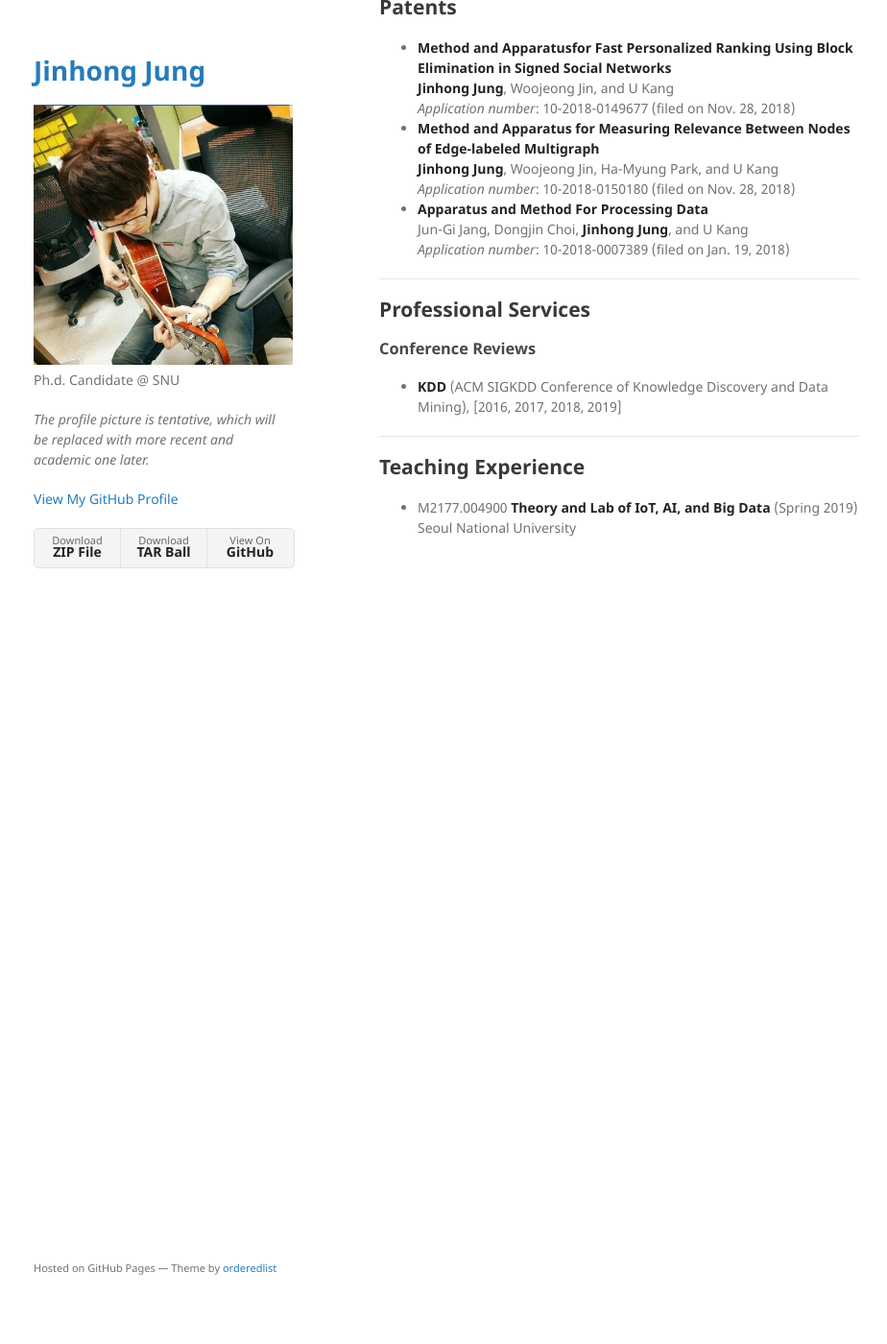
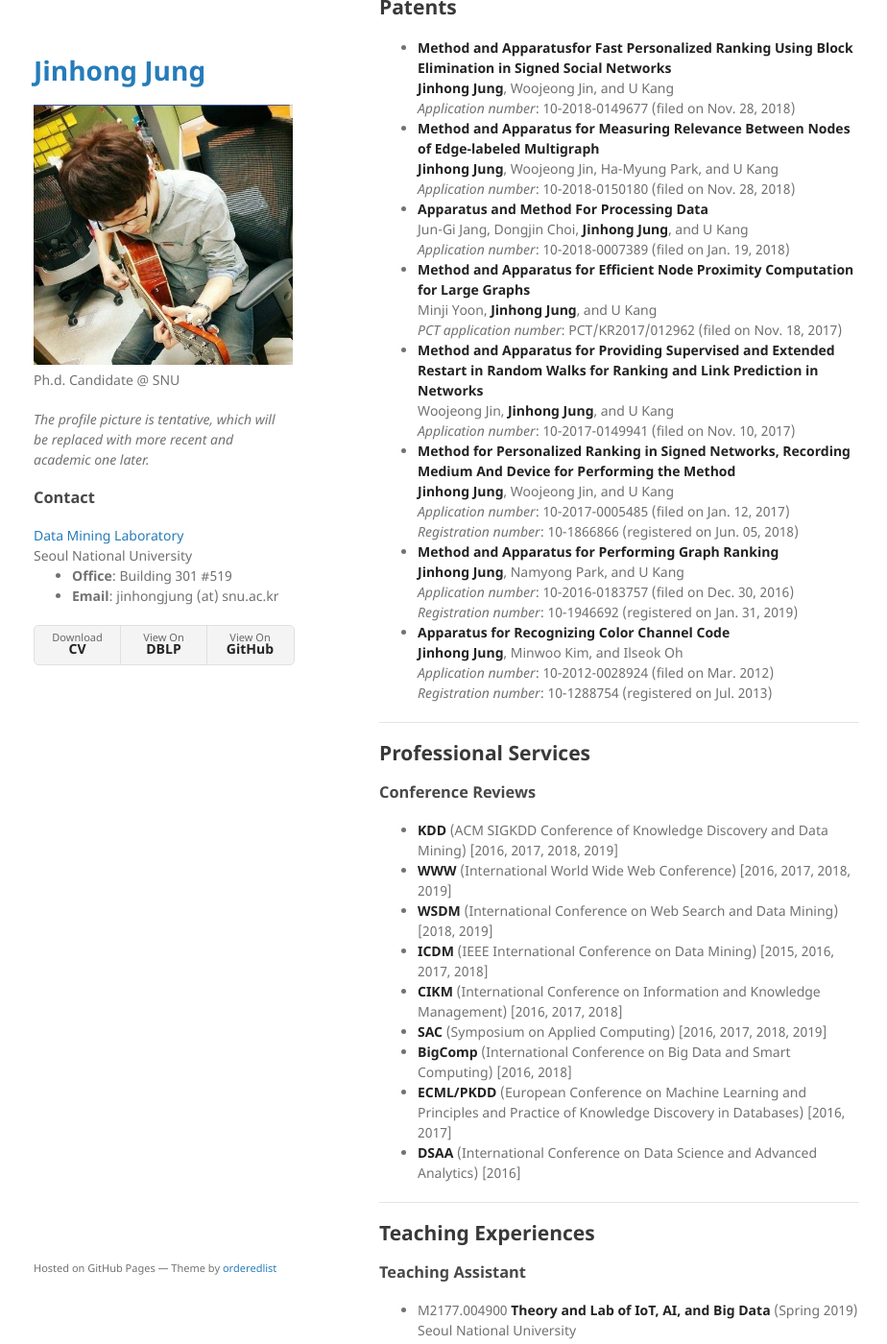
Before and after one commit to jinhongjung/jinhongjung.github.io, a Jekyll site: the page built from index.md, in a window 1280 px wide and 1400 px high, scrolled down 2527 px. Shown: the whole window at 96% size, without its empty margins (175-1099 px from the left). Built offline with Jekyll 4.4.1, drawn with Linux system fonts in a browser that asks for light colours; our own code applies the rules of GitHub Pages for plain Markdown files; before the commit the page ends 3157 px from its top, so only the background shows below that; some of the changed text lies outside the part shown.

```diff
--- a/_layouts/default.html
+++ b/_layouts/default.html
@@ -26,15 +26,25 @@
         <p class="view"><a href="{{ site.github.repository_url }}">View the Project on GitHub <small>{{ site.github.repository_nwo }}</small></a></p>
         {% endif %}
 
-        {% if site.github.is_user_page %}
+        <!--{% if site.github.is_user_page %}
         <p class="view"><a href="{{ site.github.owner_url }}">View My GitHub Profile</a></p>
-        {% endif %}
+        {% endif %}-->
+
+		<h3>Contact</h3>
+		<a href="https://datalab.snu.ac.kr">Data Mining Laboratory</a></br>
+		Seoul National University</br>
+		<ul>
+			<li><b>Office</b>: Building 301 #519 </li>
+			<li><b>Email</b>: jinhongjung (at) snu.ac.kr </li>
+		</ul>
 
         {% if site.show_downloads %}
         <ul class="downloads">
-          <li><a href="{{ site.github.zip_url }}">Download <strong>ZIP File</strong></a></li>
-          <li><a href="{{ site.github.tar_url }}">Download <strong>TAR Ball</strong></a></li>
-          <li><a href="{{ site.github.repository_url }}">View On <strong>GitHub</strong></a></li>
+          <!--<li><a href="{{ site.github.zip_url }}">Download <strong>ZIP File</strong></a></li>-->
+          <li><a href="https://datalab.snu.ac.kr/~jinhong/resources/cv.pdf">Download <strong>CV</strong></a></li>
+          <li><a href="https://dblp.uni-trier.de/pers/hd/j/Jung:Jinhong">View On <strong>DBLP</strong></a></li>
+          <li><a href="https://github.com/jinhongjung">View On <strong>GitHub</strong></a></li>
+          <!--<li><a href="{{ site.github.repository_url }}">View On <strong>GitHub</strong></a></li>-->
         </ul>
         {% endif %}
       </header>
--- a/index.md
+++ b/index.md
@@ -2,12 +2,17 @@
 layout: default
 ---
 
-# About
-I am a Ph.D. candidate majoring in Computer Science Engineering at Seoul National University. I am currently advised by Prof. U Kang. I received M.S. in Computer Science at KAIST, and B.S. in Computer Science and Engineering at Chonbuk National University.
+# About Me
+I am a Ph.D. candidate majoring in Computer Science Engineering at Seoul National University.
+My research interests include large-scale data and graph mining and social network analysis.
+I am currently advised by [Prof. U Kang](https://datalab.snu.ac.kr/~ukang/).
+I received M.S. in Computer Science at KAIST, and B.S. in Computer Science and Engineering at Chonbuk National University.
+
+
 
 * * *
 
-## Research Interest
+## Research Interests
 * Large-scale and complex graph mining
 * Social network analysis
 * Question and answering systems over graphs
@@ -37,15 +42,15 @@
   [[PDF]](https://link.springer.com/content/pdf/10.1007%2Fs10115-019-01364-z.pdf)
   [[BIB]]()
   [[WWW]](https://datalab.snu.ac.kr/srwrpre/)
-  [[CODE]]()
-  [[LINK]]()
+  [[CODE]](http://datalab.snu.ac.kr/srwrpre/resources/SRWRPre-v1.1.zip)
+  [[LINK]](https://link.springer.com/article/10.1007/s10115-019-01364-z)
 * **Supervised and Extended Restart in Random Walks for Ranking and Link Prediction in Networks** \\
   Woojeong Jing, **Jinhong Jung**, and U Kang \\
   [PLoS ONE](http://journals.plos.org/plosone/) 14(3): e0213857, Mar. 2019 \\
   [[PDF]](https://journals.plos.org/plosone/article/file?id=10.1371/journal.pone.0213857&type=printable)
   [[BIB]]()
   [[WWW]](https://datalab.snu.ac.kr/sure/)
-  [[CODE]]()
+  [[CODE]](https://datalab.snu.ac.kr/sure/resources/SuRe-v1.0.zip)
   [[LINK]](https://journals.plos.org/plosone/article?id=10.1371/journal.pone.0213857)
 * **Zoom-SVD: Fast and Memory Efficient Method for Extracting Key Pattern an Arbitrary Time Range** \\
   Jun-gi Jang, Dongjin Choi, **Jinhong Jung**, and U Kang \\
@@ -53,26 +58,26 @@
   [[PDF]](http://datalab.snu.ac.kr/~ukang/papers/zoomsvdCIKM18.pdf)
   [[BIB]](http://datalab.snu.ac.kr/~ukang/papers/zoomsvdCIKM18.bib)
   [[WWW]](http://datalab.snu.ac.kr/zoomsvd)
-  [[CODE]]()
-  [[LINK]]()
+  [[CODE]](https://datalab.snu.ac.kr/zoomsvd/resources/TRSVD_v1.zip)
+  [[LINK]](https://dl.acm.org/citation.cfm?id=3271682)
 * **TPA: Fast, Scalable, and Accurate Method for Approximate Random Walk with Restart on Billion Scale Graphs** \\
-  34th IEEE International Conference on Data Engineering (ICDE) 2018, Paris, France \\
+  34th IEEE International Conference on Data Engineering ([ICDE](https://icde2018.org/)) 2018, Paris, France \\
   Minji Yoon, **Jinhong Jung**, and U Kang \\
   [[PDF]](http://datalab.snu.ac.kr/~ukang/papers/tpaICDE18.pdf)
   [[BIB]](http://datalab.snu.ac.kr/~ukang/papers/tpaICDE18.bib)
   [[WWW]](http://datalab.snu.ac.kr/tpa)
-  [[CODE]]()
-  [[LINK]]()
+  [[CODE]](https://datalab.snu.ac.kr/tpa/resources/TPA_v1.0.tar.gz)
+  [[LINK]](https://ieeexplore.ieee.org/abstract/document/8509326)
 * **A Comparative Study of Matrix Factorization and Random Walk with Restart in Recommender Systems** \\
   IEEE International Conference on Big Data ([BigData](http://cci.drexel.edu/bigdata/bigdata2017/)) 2017, Boston, USA \\
   Haekyu Park, **Jinhong Jung**, and U Kang \\
   [[PDF]](http://datalab.snu.ac.kr/~ukang/papers/mfrwrBigData17.pdf)
   [[BIB]](http://datalab.snu.ac.kr/~ukang/papers/mfrwrBigData17.bib)
   [[WWW]](http://datalab.snu.ac.kr/mfrwr)
-  [[CODE]]()
-  [[LINK]]()
+  [[CODE]](https://datalab.snu.ac.kr/mfrwr/resources/MFRWR-1.0.tar.gz)
+  [[LINK]](https://ieeexplore.ieee.org/abstract/document/8257991)
 * **A New Question Answering Approach with Conceptual Graphs** \\
-  Conférence en Recherche d’Information et Applications (CORIA) 2017, Marseille, France. \\
+  Conférence en Recherche d’Information et Applications ([CORIA](http://www.lsis.org/coria2017/index.php/en/175-2/)) 2017, Marseille, France. \\
   Kyung-Min Kim, **Jinhong Jung**, Jihee Ryu, Ha-Myung Park, Joseph P.Joohee, Seokwoo Jeong, U Kang, and Sung-Hyon Myaeng \\
   [[PDF]](http://datalab.snu.ac.kr/~ukang/papers/qaCORIA17.pdf)
   [[BIB]](http://datalab.snu.ac.kr/~ukang/papers/qaCORIA17.bib)
@@ -82,51 +87,51 @@
   [[PDF]](http://datalab.snu.ac.kr/~ukang/papers/bepiSIGMOD17.pdf)
   [[BIB]](http://datalab.snu.ac.kr/~ukang/papers/bepiSIGMOD17.bib)
   [[WWW]](http://datalab.snu.ac.kr/bepi)
-  [[CODE]]()
-  [[LINK]]()
+  [[CODE]](https://datalab.snu.ac.kr/bepi/resources/BePI_matlab_v1.1.tar.gz)
+  [[LINK]](https://dl.acm.org/citation.cfm?id=3035950)
 * **Personalized Ranking in Signed Networks using Signed Random Walk with Restart** \\
   **Jinhong Jung**, Woojung Jin, Lee Sael, and U Kang \\
   IEEE International Conference on Data Mining ([ICDM](http://icdm2016.eurecat.org/)) 2016, Barcelona, Spain \\
   [[PDF]](http://datalab.snu.ac.kr/~ukang/papers/srwrICDM16.pdf)
   [[BIB]](http://datalab.snu.ac.kr/~ukang/papers/srwrICDM16.bib)
   [[WWW]](http://datalab.snu.ac.kr/srwr)
-  [[CODE]]()
-  [[LINK]]()
+  [[CODE]](https://datalab.snu.ac.kr/srwr/resources/SRWR-v1.2.zip)
+  [[LINK]](https://ieeexplore.ieee.org/abstract/document/7837935)
 * **Random Walk with Restart on Large Graphs Using Block Elimination** \\
   **Jinhong Jung**, Kijung Shin, Lee Sael, and U Kang \\
   ACM Transactions on Database Systems ([TODS](http://tods.acm.org/)), vol. 41, issue 2, pp. 12:1-12:43, June 2016 \\
   [[PDF]](http://datalab.snu.ac.kr/~ukang/papers/bearTODS2016.pdf)
   [[BIB]](http://datalab.snu.ac.kr/~ukang/papers/bearTODS2016.bib)
   [[WWW]](http://datalab.snu.ac.kr/bear)
-  [[CODE]]()
-  [[LINK]]()
+  [[CODE]](https://datalab.snu.ac.kr/bear/code/BEAR-2.0.zip)
+  [[LINK]](https://dl.acm.org/citation.cfm?id=2901736)
 * **BEAR: Block Elimination Approach for Random Walk with Restart on Large Graphs** \\
   ACM International Conference on Management of Data ([SIGMOD](http://www.sigmod2015.org/)) 2015, Melbourne, Australia \\
   Kijung Shin, **Jinhong Jung**, Lee Sael, and U Kang \\
   [[PDF]](http://datalab.snu.ac.kr/~ukang/papers/bearSIGMOD2015.pdf)
   [[BIB]](http://datalab.snu.ac.kr/~ukang/papers/bearSIGMOD2015.bib)
   [[WWW]](http://datalab.snu.ac.kr/bear)
-  [[CODE]]()
-  [[LINK]]()
+  [[CODE]](https://datalab.snu.ac.kr/bear/code/BEAR-1.0.zip)
+  [[LINK]](https://dl.acm.org/citation.cfm?id=2723716)
 
 * * *
 
 ## Awards & Honors
 * **BK21 Plus Excellent Research Award** (Aug. 2018) \\
   Seoul National University
-* **Humantech Paper Award**, *Honorable Mention, Co-author* (Feb. 2018) \\
+* **Humantech Paper Award**, ***Honorable Mention**, Co-author* (Feb. 2018) \\
   Samsung Electronics
-* **Humantech Paper Award**, *Silver Prize* (Feb. 2017) \\
+* **Humantech Paper Award**, ***Silver Prize*** (Feb. 2017) \\
   Samsung Electronics
 * **Global Ph.D. Fellowship Program** (Mar. 2016 - Feb. 2019) \\
   National Research Foundation of Korea
 * **ACM SIGKDD Student Travel Award** (Jun. 2016) \\
-  ACM
+  Association for Computing Machinery
 * **Naver Ph.D. Fellowship Award** (Apr. 2016) \\
   Naver Cooperation
 * **ACM SIGMOD Student Travel Award** (Jun. 2015) \\
-  ACM
-* **Humantech Paper Award** *Gold Prize, Co-author* (Feb. 2015) \\
+  Association for Computing Machinery
+* **Humantech Paper Award**, ***Gold Prize**, Co-author* (Feb. 2015) \\
   Samsung Electronics
 * **National Scholarship** (2014 - 2015) \\
   Korea Advanced Institute of Science and Technology
@@ -145,19 +150,76 @@
 * **Apparatus and Method For Processing Data** \\
   Jun-Gi Jang, Dongjin Choi, **Jinhong Jung**, and U Kang \\
   *Application number*: 10-2018-0007389 (filed on Jan. 19, 2018)
+* **Method and Apparatus for Efficient Node Proximity Computation for Large Graphs** \\
+  Minji Yoon, **Jinhong Jung**, and U Kang \\
+  *PCT application number*: PCT/KR2017/012962 (filed on Nov. 18, 2017)
+* **Method and Apparatus for Providing Supervised and Extended Restart in Random Walks for Ranking and Link Prediction in Networks** \\
+  Woojeong Jin, **Jinhong Jung**, and U Kang \\
+  *Application number*: 10-2017-0149941 (filed on Nov. 10, 2017)
+* **Method for Personalized Ranking in Signed Networks, Recording Medium And Device for Performing the Method** \\
+  **Jinhong Jung**, Woojeong Jin, and U Kang \\
+  *Application number*: 10-2017-0005485 (filed on Jan. 12, 2017) \\
+  *Registration number*: 10-1866866 (registered on Jun. 05, 2018)
+* **Method and Apparatus for Performing Graph Ranking** \\
+  **Jinhong Jung**, Namyong Park, and U Kang \\
+  *Application number*: 10-2016-0183757 (filed on Dec. 30, 2016) \\
+  *Registration number*: 10-1946692 (registered on Jan. 31, 2019)
+* **Apparatus for Recognizing Color Channel Code** \\
+  **Jinhong Jung**, Minwoo Kim, and Ilseok Oh \\
+  *Application number*: 10-2012-0028924 (filed on Mar. 2012) \\
+  *Registration number*: 10-1288754 (registered on Jul. 2013)
+
 
 * * *
 
 ## Professional Services
 ### Conference Reviews
-* **KDD** (ACM SIGKDD Conference of Knowledge Discovery and Data Mining), [2016, 2017, 2018, 2019]
+* **KDD** (ACM SIGKDD Conference of Knowledge Discovery and Data Mining)
+  [2016, 2017, 2018, 2019]
+* **WWW** (International World Wide Web Conference)
+  [2016, 2017, 2018, 2019]
+* **WSDM** (International Conference on Web Search and Data Mining)
+  [2018, 2019]
+* **ICDM** (IEEE International Conference on Data Mining)
+  [2015, 2016, 2017, 2018]
+* **CIKM** (International Conference on Information and Knowledge Management)
+  [2016, 2017, 2018]
+* **SAC** (Symposium on Applied Computing)
+  [2016, 2017, 2018, 2019]
+* **BigComp** (International Conference on Big Data and Smart Computing)
+  [2016, 2018]
+* **ECML/PKDD** (European Conference on Machine Learning and Principles and Practice of Knowledge Discovery in Databases)
+  [2016, 2017]
+* **DSAA** (International Conference on Data Science and Advanced Analytics)
+  [2016]
 
 * * *
 
-## Teaching Experience
+## Teaching Experiences
+### Teaching Assistant
 * M2177.004900 **Theory and Lab of IoT, AI, and Big Data** (Spring 2019) \\
   Seoul National University
+* M2177.004900 **Theory and Lab of IoT, AI, and Big Data** (Fall 2018) \\
+  Seoul National University
+* 4190.209 **Computer Engineering Seminar** (Fall 2016) \\
+  Seoul National University
+* M1522.001400 **Introduction to Data mining** (Spring 2016) \\
+  Seoul National University
+* M1522.000900 **Data Structure** (Fall 2015) \\
+  Seoul National University
+* CS420 **Compiler Design** (Spring 2015) \\
+  Korea Advanced Institute of Science and Technology
+* CS996 **Fall Colloquium** (Fall 2014) \\
+  Korea Advanced Institute of Science and Technology
 
+* * *
+## Invited Talks
+* **Fast Random Walk with Restart on Large Graphs using Block Elimination** (Jul. 2016) \\
+  Naver Labs, Republic of Korea
+* **BePI: Fast and Memory-Efficient Method for Billion-Scale Random Walk with Restart** (Jun. 2017) \\
+  KCC, Republic of Korea
+* **Personalized Ranking in Signed Networks using Signed Random Walk with Restart** (Jan. 2019) \\
+  NC Soft, Republic of Korea
 
 
 
```
Also changed, not shown: other parts of index.md (+1 -1 lines).
